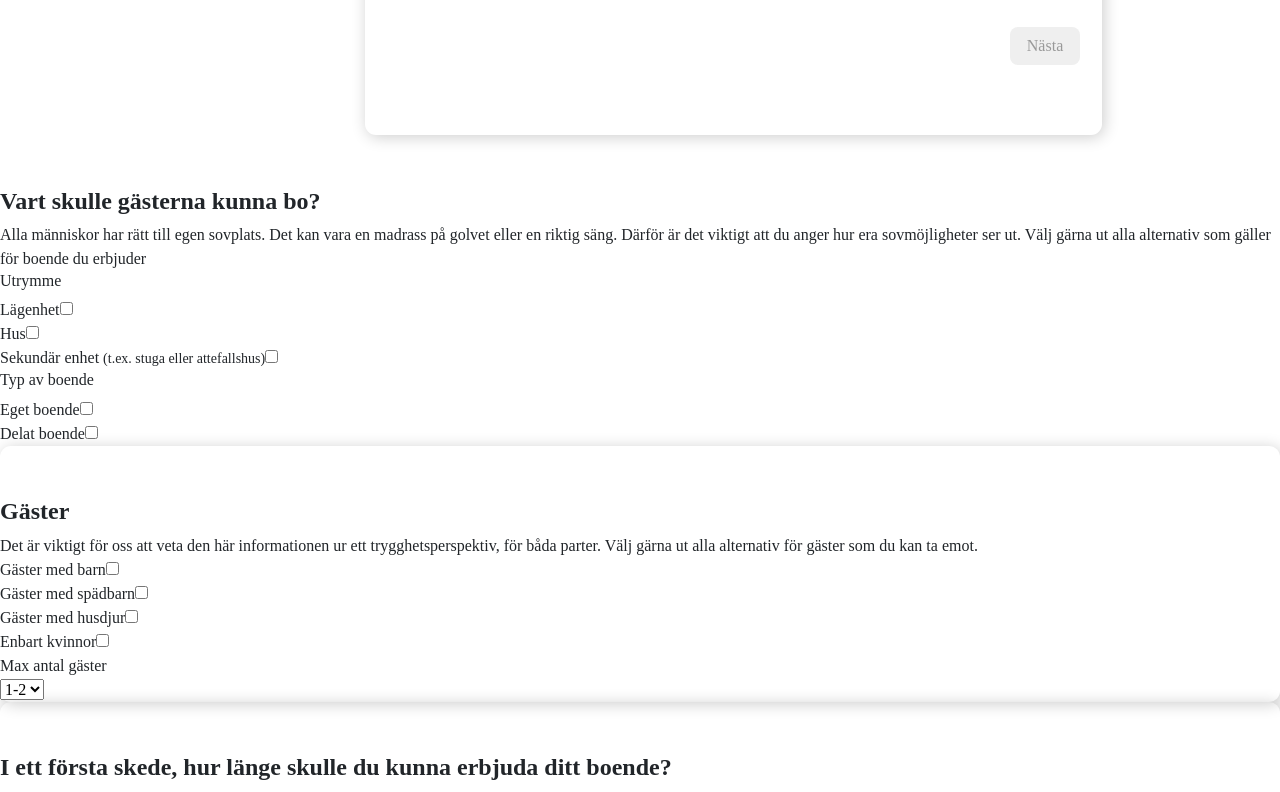
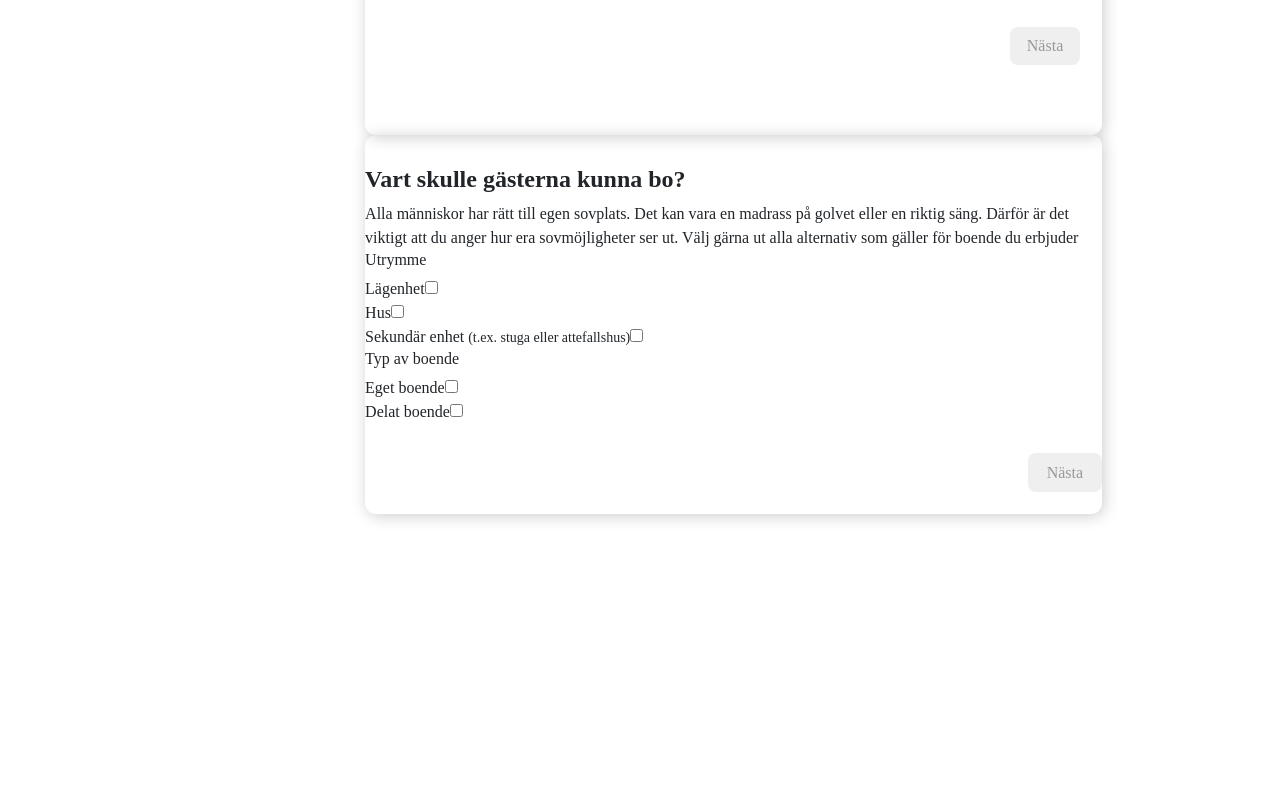
Before and after one commit to knyttali/under-samma-tak, a React (Create React App) app: page / in a window 1280 px wide. Shown: the part 800-1592 px from the top of the page. After the commit the page ends 1408 px from the top, so only its background shows below. Built offline with nearby package versions, Linux system fonts and the light colour scheme; a web font is replaced by a local one.

Commit message:
cardChange preb

```diff
--- a/src/Components/FormPageContainer.jsx
+++ b/src/Components/FormPageContainer.jsx
@@ -10,8 +10,8 @@ const FormPageContainer = () => {
         <SideNav />
         <div className="col-1"></div>
         <IntrestIntroduction />
-        <Living />
-        <Guests />
+        {/* <Living />
+        <Guests /> */}
 
 
 
--- a/src/Components/IntrestIntroduction.jsx
+++ b/src/Components/IntrestIntroduction.jsx
@@ -1,6 +1,7 @@
 import React from 'react'
 import PersonalInfo from './PersonalInfo'
 import NextButton from './NextButton'
+import Living from './Living'
 
 
 const IntrestIntroduction = () => {
@@ -22,6 +23,13 @@ const IntrestIntroduction = () => {
           </div>
           </form>
 
+          <form class="guest-where-info form-template" id="guestWhereInfo">
+            <Living />
+            <div onClick={next}>
+            <NextButton />
+            </div>
+
+          </form>
     </div>
   )
 }
```
